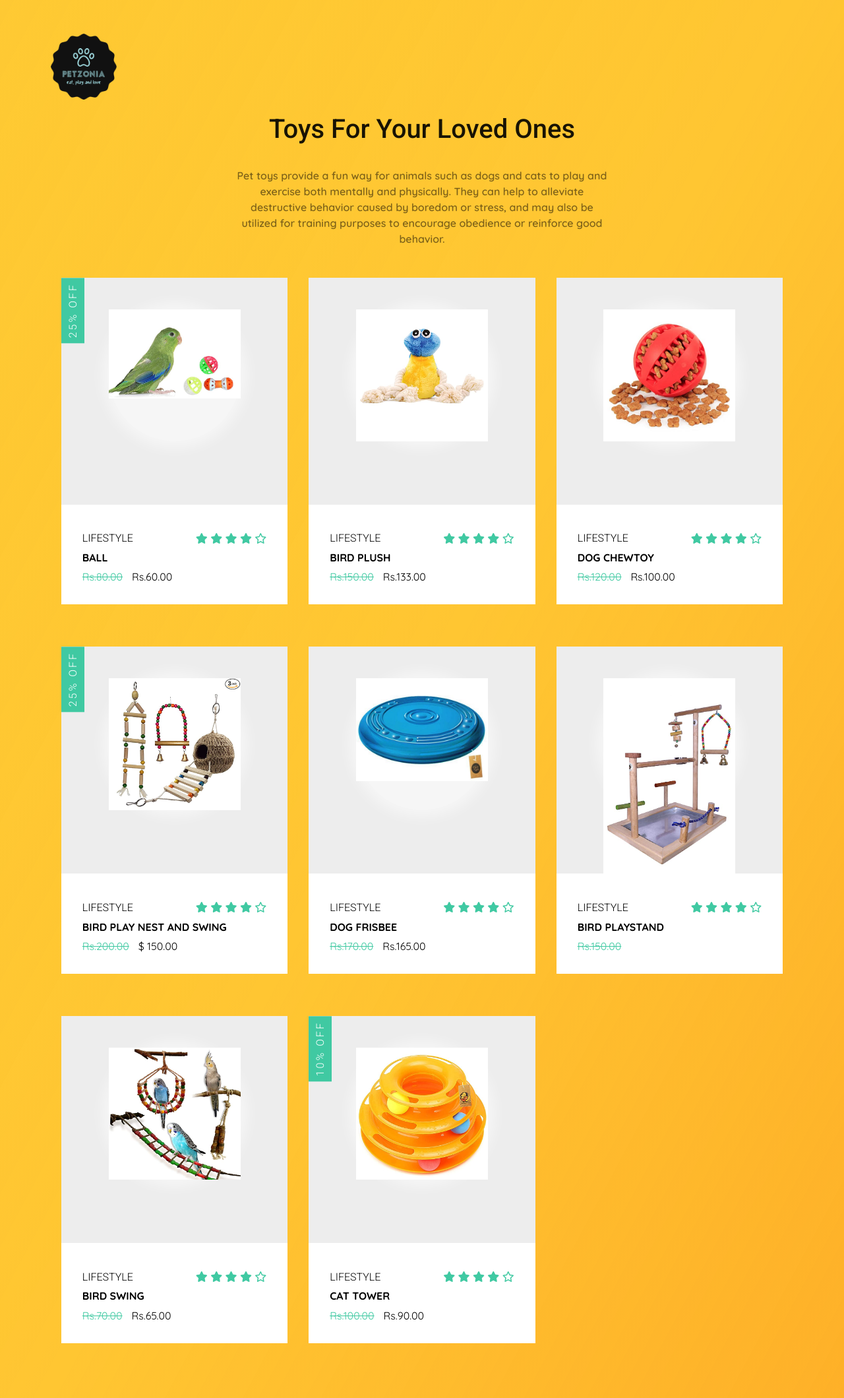
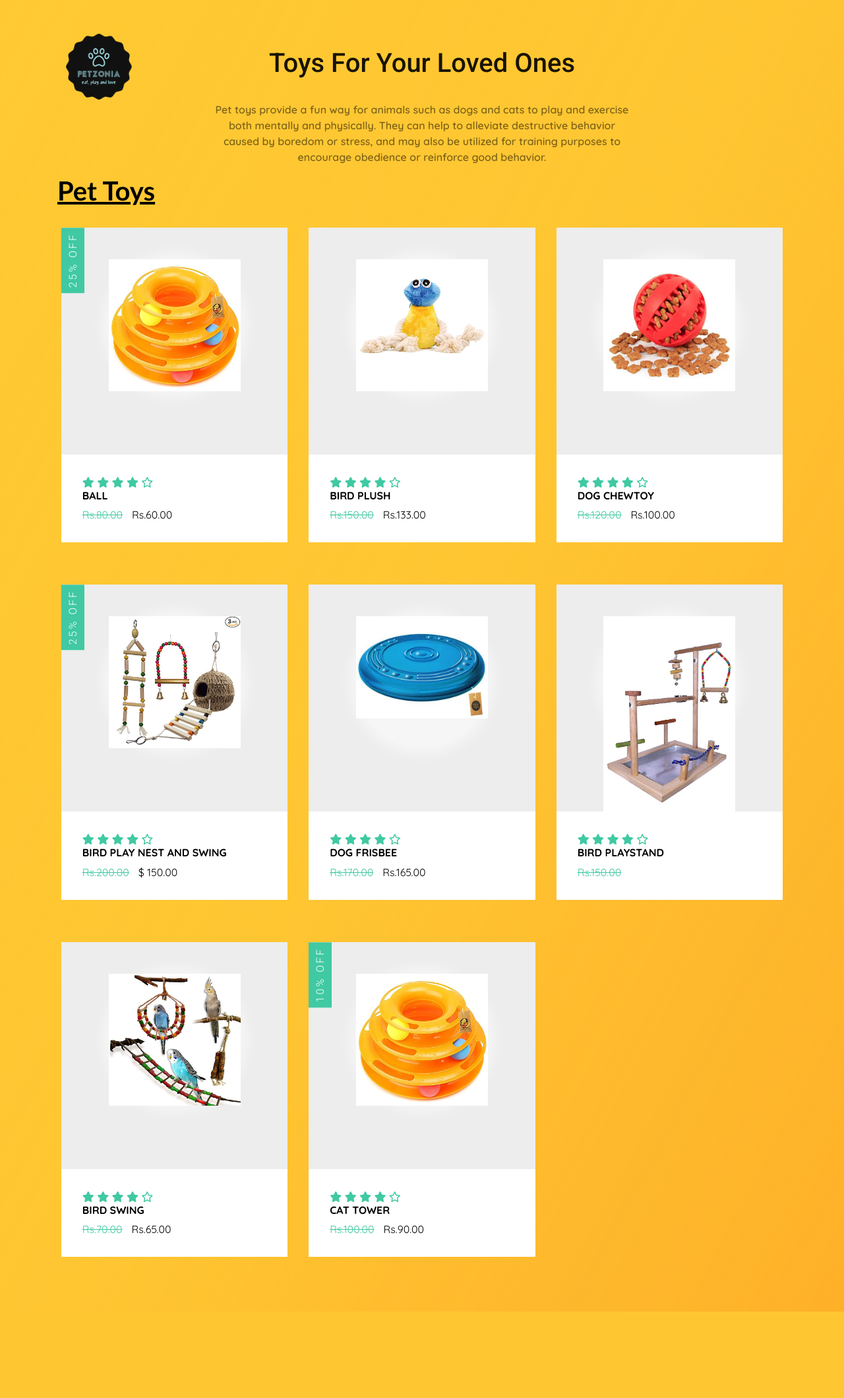
Before and after one commit to Vinuta2003/petzonia.github.io, a PHP site: page /toys.html in a window 1280 px wide; the page is wider, and only the part inside the window is pictured. Shown: that part at 66% size. After the commit the page ends 1988 px from the top of that part, so only its background shows below. Run offline with PHP 8.4, Linux system fonts and the light colour scheme; some libraries are stand-ins or nearby versions.

Commit message:
merging food and toys to product

```diff
--- a/index.html
+++ b/index.html
@@ -11,7 +11,7 @@
 <body>
     <header>
         <a href="index.html">
-            <img src="pix/petzonia-logo@2x.png" class="logo" width="80px">
+            <img src="public/petzonia-logo@2x.png" class="logo" width="80px">
         </a>
         <h3 id="emphasize">
             <span>EAT </span> - <span> PLAY </span> - <span> REPEAT</span>
--- a/toys.css
+++ b/toys.css
@@ -266,7 +266,12 @@ img{
     background: var(--carribean-green);
 }
 
-
+.heading
+{
+    text-align: left;
+    font-family: 'Trebuchet MS';
+    font-size: 40px;
+}
 
 
 
--- a/toys.html
+++ b/toys.html
@@ -13,28 +13,29 @@
 </head>
 
 <body>
-    <div class="products">
+    <div class="products"> <div style="position: absolute;left: 100px;"><a href="index.html">
+                <img class="petzonia-logo-icon" alt="" src="public/petzonia-logo@2x.png">
+            </a> </div>
+<h1 class="lg-title">Toys for your loved ones</h1> <p class="text-light">Pet toys provide a fun way for animals such as dogs and cats to play and exercise both
+                mentally and physically. They can help to alleviate destructive behavior caused by boredom or stress,
+                and may also be utilized for training purposes to encourage obedience or reinforce good behavior.</p>
 
-        <div class="container">
-            <a href="index.html">
-                <img class="petzonia-logo-icon" alt="" src="public/petzonia-logo@2x.png">
-            </a>
+            <div class="container">
+
             <div class="cart">
                 <a href="new_cart.html" target="_blank">
                     <img class="cart-child" alt="" src="public/ellipse-1.svg" />
                     <img class="cart-favicon" alt="" src="public/cartfavicon@2x.png" /></a>
             </div>
-            <h1 class="lg-title">Toys for your loved ones</h1>
-            <p class="text-light">Pet toys provide a fun way for animals such as dogs and cats to play and exercise both
-                mentally and physically. They can help to alleviate destructive behavior caused by boredom or stress,
-                and may also be utilized for training purposes to encourage obedience or reinforce good behavior.</p>
 
+
+            <pre class="heading"> <u><b>Pet Toys</b></u></pre>
             <div class="product-items">
                 <!-- single product -->
                 <div class="product">
                     <div class="product-content">
                         <div class="product-img">
-                            <img src="Pictures/ball.jpg" alt="product image">
+                            <img src="Pictures/tower.jpg" alt="product image">
                         </div>
                         <div class="product-btns">
                             <button type="button" class="btn-cart"> add to cart
@@ -48,7 +49,7 @@
 
                     <div class="product-info">
                         <div class="product-info-top">
-                            <h2 class="sm-title">lifestyle</h2>
+
                             <div class="rating">
                                 <span><i class="fas fa-star"></i></span>
                                 <span><i class="fas fa-star"></i></span>
@@ -81,11 +82,12 @@
                                 <span><i class="fas fa-shopping-cart"></i></span>
                             </button>
                         </div>
+
                     </div>
 
                     <div class="product-info">
                         <div class="product-info-top">
-                            <h2 class="sm-title">lifestyle</h2>
+
                             <div class="rating">
                                 <span><i class="fas fa-star"></i></span>
                                 <span><i class="fas fa-star"></i></span>
@@ -118,7 +120,7 @@
 
                     <div class="product-info">
                         <div class="product-info-top">
-                            <h2 class="sm-title">lifestyle</h2>
+
                             <div class="rating">
                                 <span><i class="fas fa-star"></i></span>
                                 <span><i class="fas fa-star"></i></span>
@@ -151,7 +153,7 @@
 
                     <div class="product-info">
                         <div class="product-info-top">
-                            <h2 class="sm-title">lifestyle</h2>
+
                             <div class="rating">
                                 <span><i class="fas fa-star"></i></span>
                                 <span><i class="fas fa-star"></i></span>
@@ -169,8 +171,8 @@
                         <h2 class="sm-title">25% off</h2>
                     </div>
                 </div>
-                <!-- end of single product -->
-                <!-- single product -->
+
+
                 <div class="product">
                     <div class="product-content">
                         <div class="product-img">
@@ -188,7 +190,7 @@
 
                     <div class="product-info">
                         <div class="product-info-top">
-                            <h2 class="sm-title">lifestyle</h2>
+
                             <div class="rating">
                                 <span><i class="fas fa-star"></i></span>
                                 <span><i class="fas fa-star"></i></span>
@@ -202,9 +204,9 @@
                         <p class="product-price">Rs.165.00</p>
                     </div>
                 </div>
-                <!-- end of single product -->
-                <!-- single product -->
+
                 <div class="product">
+
                     <div class="product-content">
                         <div class="product-img">
                             <img src="Pictures/playstand.jpg" alt="product image">
@@ -221,7 +223,7 @@
 
                     <div class="product-info">
                         <div class="product-info-top">
-                            <h2 class="sm-title">lifestyle</h2>
+
                             <div class="rating">
                                 <span><i class="fas fa-star"></i></span>
                                 <span><i class="fas fa-star"></i></span>
@@ -235,8 +237,7 @@
                         <p class="product-price">Rs.150.00</p>
                     </div>
                 </div>
-                <!-- end of single product -->
-                <!-- single product -->
+
                 <div class="product">
                     <div class="product-content">
                         <div class="product-img">
@@ -254,7 +255,7 @@
 
                     <div class="product-info">
                         <div class="product-info-top">
-                            <h2 class="sm-title">lifestyle</h2>
+
                             <div class="rating">
                                 <span><i class="fas fa-star"></i></span>
                                 <span><i class="fas fa-star"></i></span>
@@ -268,8 +269,7 @@
                         <p class="product-price">Rs.65.00</p>
                     </div>
                 </div>
-                <!-- end of single product -->
-                <!-- single product -->
+
                 <div class="product">
                     <div class="product-content">
                         <div class="product-img">
@@ -287,7 +287,7 @@
 
                     <div class="product-info">
                         <div class="product-info-top">
-                            <h2 class="sm-title">lifestyle</h2>
+
                             <div class="rating">
                                 <span><i class="fas fa-star"></i></span>
                                 <span><i class="fas fa-star"></i></span>
@@ -305,7 +305,7 @@
                         <h2 class="sm-title">10% off</h2>
                     </div>
                 </div>
-                <!-- end of single product -->
+
             </div>
         </div>
     </div>
```
Also changed, not shown: Pictures/birdfood.jpg (added), Pictures/catfood.jpg (added).
